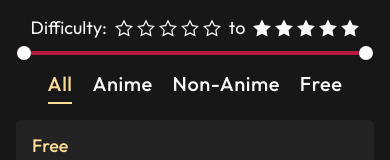
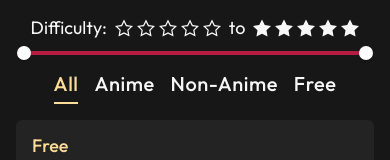
Before and after one commit to robchendev/Guitardex, a Next.js app: page /tabs in a window 390 px wide. Shown: the part 146-306 px from the top of the page. Built offline with nearby package versions, Linux system fonts and the light colour scheme.

Commit message:
better spacing for mobile

```diff
--- a/components/TabMaster.tsx
+++ b/components/TabMaster.tsx
@@ -88,7 +88,7 @@ const TabMaster = ({ tabs, tabsCache }: { tabs: TabInfo[]; tabsCache: TabsCache[
           setPagination(0);
         }}
       />
-      <HStack justifyContent="center" mb={4} spacing={5}>
+      <HStack justifyContent="center" mb={4} spacing={4}>
         <TabNavButton isActive={genre === 0} onClick={() => setGenre(0)}>
           All
         </TabNavButton>
```
